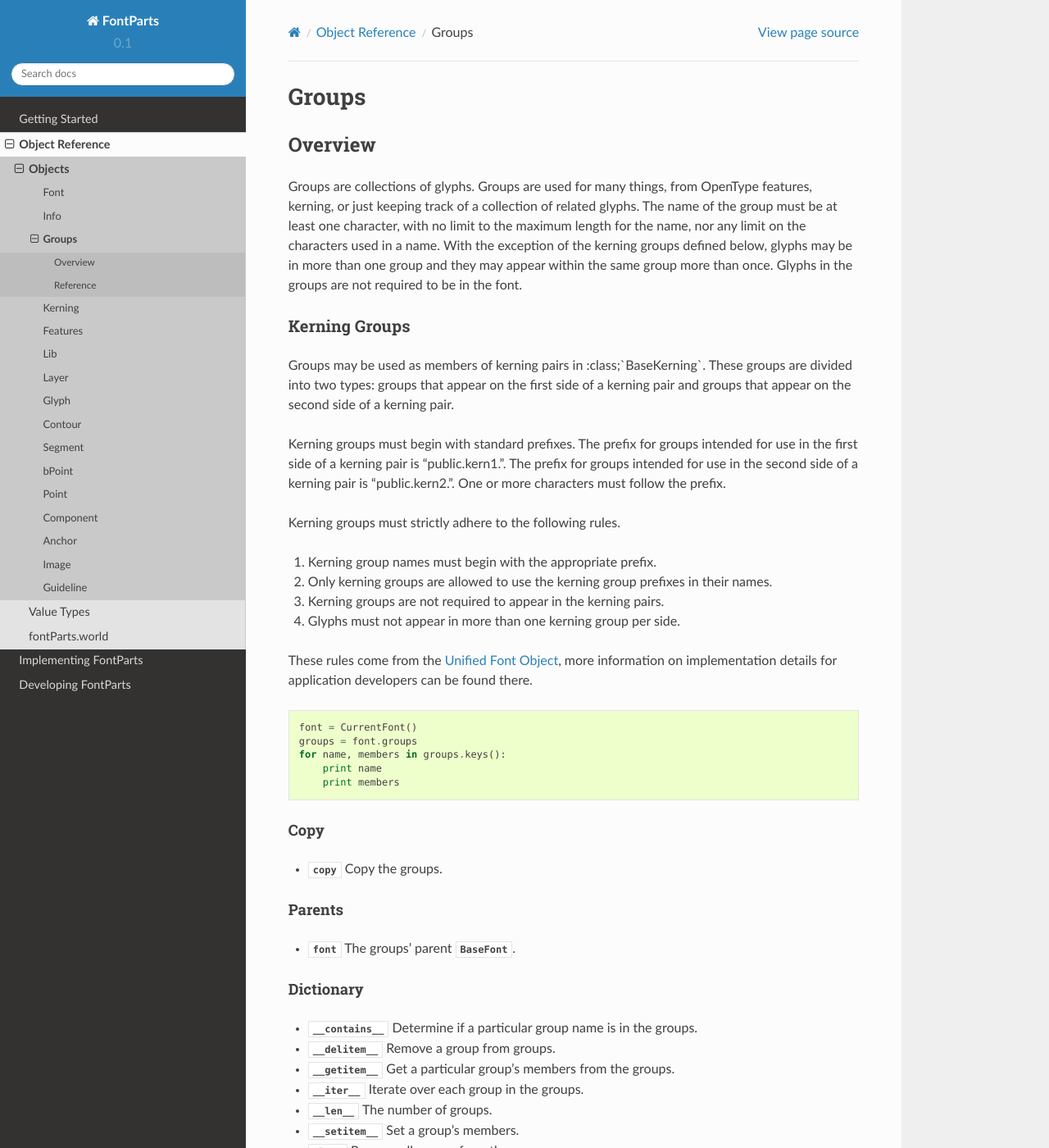
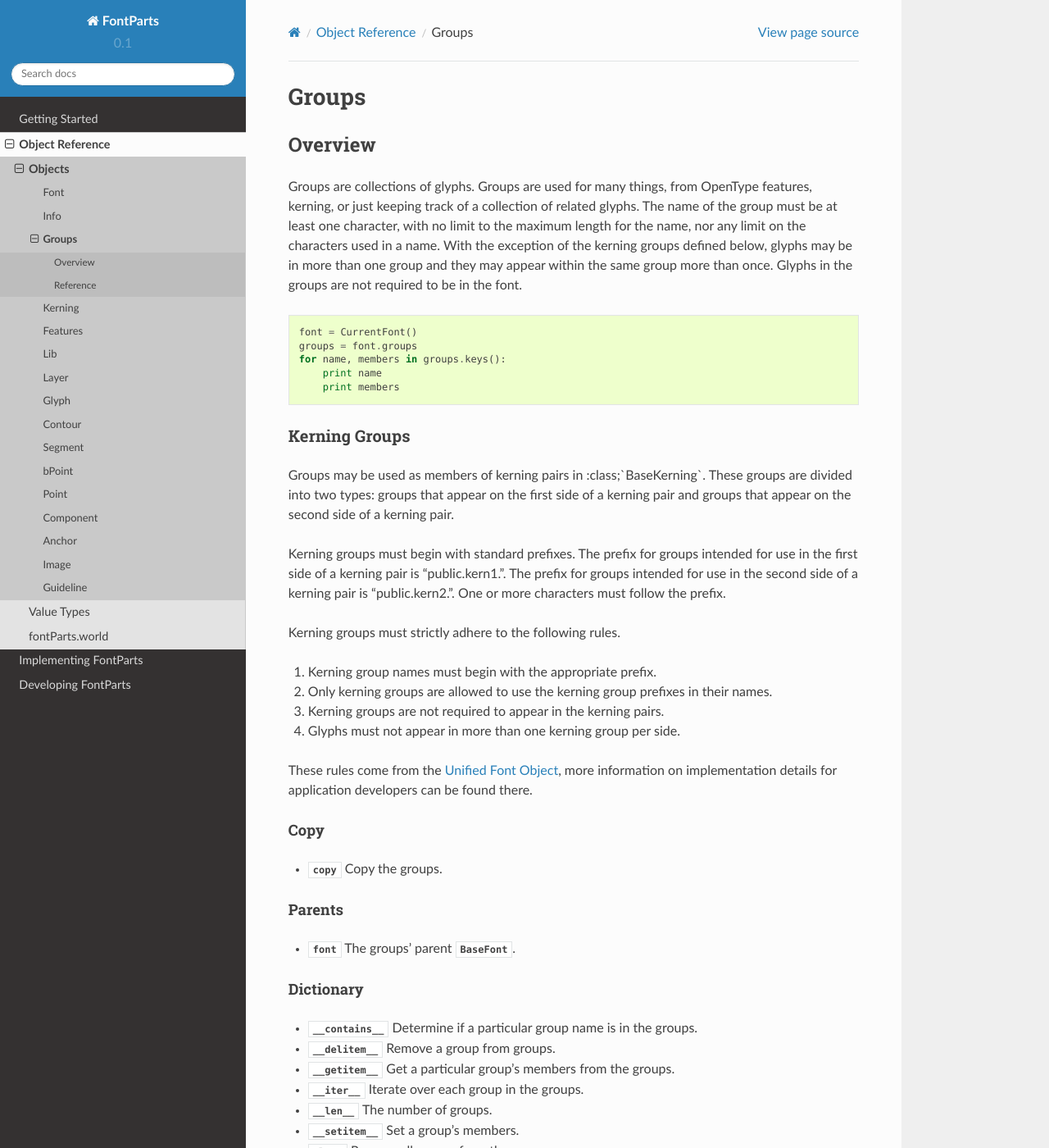
Before and after one commit to sambacha/fontParts, a Sphinx documentation site: the page built from documentation/source/objects/groups.rst, in a window 1280 px wide and 1400 px high. Shown: the whole window at 82% size. Built offline with Sphinx 7.4.7 and the Read the Docs theme 2.0.0, drawn with Linux system fonts in a browser that asks for light colours; some of the changed lines change nothing that is shown.

Commit message:
One more style change for Groups.

```diff
--- a/documentation/source/objects/groups.rst
+++ b/documentation/source/objects/groups.rst
@@ -9,6 +9,14 @@
 Overview
 ********
 Groups are collections of glyphs. Groups are used for many things, from OpenType features, kerning, or just keeping track of a collection of related glyphs. The name of the group must be at least one character, with no limit to the maximum length for the name, nor any limit on the characters used in a name. With the exception of the kerning groups defined below, glyphs may be in more than one group and they may appear within the same group more than once. Glyphs in the groups are not required to be in the font.
+
+::
+
+	font = CurrentFont()
+	groups = font.groups
+	for name, members in groups.keys():
+	    print name
+	    print members
 
 Kerning Groups
 --------------
@@ -24,14 +32,6 @@
 #. Glyphs must not appear in more than one kerning group per side.
 
 These rules come from the `Unified Font Object <http://unifiedfontobject.org/versions/ufo3/groups.plist/>`_, more information on implementation details for application developers can be found there.
-
-::
-
-	font = CurrentFont()
-	groups = font.groups
-	for name, members in groups.keys():
-	    print name
-	    print members
 
 Copy
 ====
```
